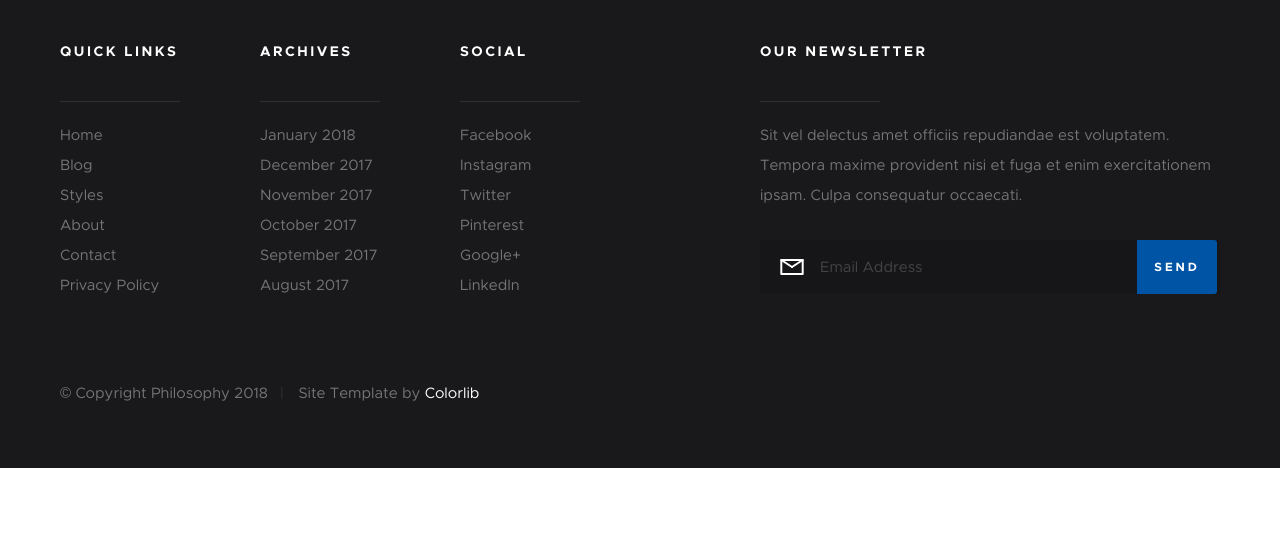
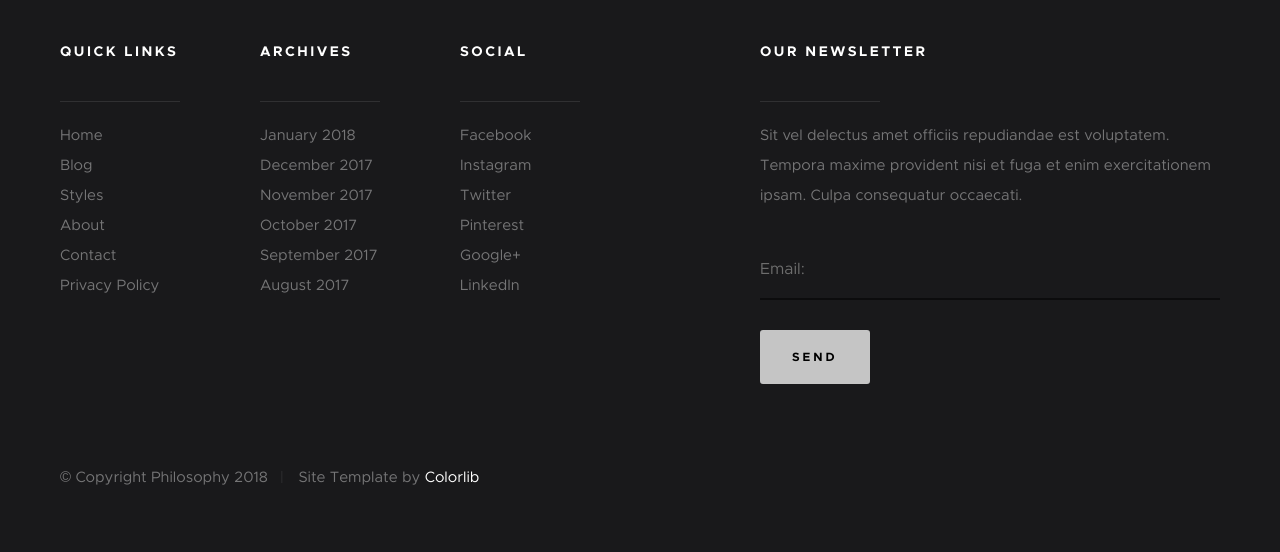
Before and after one commit to Edbeer/Blog_v2.0, a Django app: page / in a window 1280 px wide. Shown: the part 1813-2365 px from the top of the page. Before the commit the page ends 2281 px from the top, so only its background shows below. Run offline with Django 3.2, Linux system fonts and the light colour scheme; data that the repository does not hold is empty; some libraries are stand-ins or nearby versions.

Commit message:
complete contactform

```diff
--- a/contact/forms.py
+++ b/contact/forms.py
@@ -6,7 +6,10 @@ class ContactForm(forms.ModelForm):
 
     class Meta:
         model = Contact
-        fields = ('email',)
+        fields = ['email',]
         widgets = {
-            'email': forms.EmailInput(attrs={'class': 'full-width'})
+            'email': forms.EmailInput(attrs={'class': 'full-width', 'placeholder': 'Email: '})
         }
+        labels = {
+            'email': '',
+        }
--- /dev/null
+++ b/contact/templates/contact/contact.html
@@ -0,0 +1,15 @@
+<h4>Our Newsletter</h4>
+
+<p>Sit vel delectus amet officiis repudiandae est voluptatem. Tempora maxime provident nisi et fuga et enim exercitationem ipsam. Culpa consequatur occaecati.</p>
+
+<div class="subscribe-form">
+    <form class="group" method="post" action="{% url 'contact' %}">
+
+        {% csrf_token %}
+        {{ contact_form }}
+
+        <input class="form-control" type="submit" name="subscribe" value="Send">
+
+
+    </form>
+</div>
--- /dev/null
+++ b/contact/templatetags/contacts.py
@@ -0,0 +1,9 @@
+from django import template
+from contact.forms import ContactForm
+
+register = template.Library()
+
+
+@register.inclusion_tag('contact/contact.html')
+def contact_form():
+    return {'contact_form': ContactForm()}
--- /dev/null
+++ b/contact/urls.py
@@ -0,0 +1,6 @@
+from django.urls import path
+from .views import ContactView
+
+urlpatterns = [
+    path('', ContactView.as_view(), name='contact')
+]
--- a/myblog/settings.py
+++ b/myblog/settings.py
@@ -41,6 +41,7 @@ INSTALLED_APPS = [
     'debug_toolbar',
     'ckeditor',
     'authorization.apps.AuthorizationConfig',
+    'contact.apps.ContactConfig',
 ]
 
 MIDDLEWARE = [
--- a/myblog/urls.py
+++ b/myblog/urls.py
@@ -24,7 +24,8 @@ urlpatterns = [
     path('ckeditor/', include('ckeditor_uploader.urls')),
     path('admin/', admin.site.urls),
     path('', include('blog.urls')),
-    path('authorization/', include('authorization.urls'))
+    path('authorization/', include('authorization.urls')),
+    path('contact/', include('contact.urls')),
 ]
 
 if settings.DEBUG:
--- a/templates/base.html
+++ b/templates/base.html
@@ -203,95 +203,7 @@
 
     <!-- s-footer
     ================================================== -->
-    <footer class="s-footer">
-
-        <div class="s-footer__main">
-            <div class="row">
-
-                <div class="col-two md-four mob-full s-footer__sitelinks">
-
-                    <h4>Quick Links</h4>
-
-                    <ul class="s-footer__linklist">
-                        <li><a href="#0">Home</a></li>
-                        <li><a href="#0">Blog</a></li>
-                        <li><a href="#0">Styles</a></li>
-                        <li><a href="#0">About</a></li>
-                        <li><a href="#0">Contact</a></li>
-                        <li><a href="#0">Privacy Policy</a></li>
-                    </ul>
-
-                </div> <!-- end s-footer__sitelinks -->
-
-                <div class="col-two md-four mob-full s-footer__archives">
-
-                    <h4>Archives</h4>
-
-                    <ul class="s-footer__linklist">
-                        <li><a href="#0">January 2018</a></li>
-                        <li><a href="#0">December 2017</a></li>
-                        <li><a href="#0">November 2017</a></li>
-                        <li><a href="#0">October 2017</a></li>
-                        <li><a href="#0">September 2017</a></li>
-                        <li><a href="#0">August 2017</a></li>
-                    </ul>
-
-                </div> <!-- end s-footer__archives -->
-
-                <div class="col-two md-four mob-full s-footer__social">
-
-                    <h4>Social</h4>
-
-                    <ul class="s-footer__linklist">
-                        <li><a href="#0">Facebook</a></li>
-                        <li><a href="#0">Instagram</a></li>
-                        <li><a href="#0">Twitter</a></li>
-                        <li><a href="#0">Pinterest</a></li>
-                        <li><a href="#0">Google+</a></li>
-                        <li><a href="#0">LinkedIn</a></li>
-                    </ul>
-
-                </div> <!-- end s-footer__social -->
-
-                <div class="col-five md-full end s-footer__subscribe">
-
-                    <h4>Our Newsletter</h4>
-
-                    <p>Sit vel delectus amet officiis repudiandae est voluptatem. Tempora maxime provident nisi et fuga et enim exercitationem ipsam. Culpa consequatur occaecati.</p>
-
-                    <div class="subscribe-form">
-                        <form id="mc-form" class="group" novalidate="true">
-
-                            <input type="email" value="" name="EMAIL" class="email" id="mc-email" placeholder="Email Address" required="">
-
-                            <input type="submit" name="subscribe" value="Send">
-
-                            <label for="mc-email" class="subscribe-message"></label>
-
-                        </form>
-                    </div>
-
-                </div> <!-- end s-footer__subscribe -->
-
-            </div>
-        </div> <!-- end s-footer__main -->
-
-        <div class="s-footer__bottom">
-            <div class="row">
-                <div class="col-full">
-                    <div class="s-footer__copyright">
-                        <span>© Copyright Philosophy 2018</span>
-                        <span>Site Template by <a href="https://colorlib.com/">Colorlib</a></span>
-                    </div>
-
-                    <div class="go-top">
-                        <a class="smoothscroll" title="Back to Top" href="#top"></a>
-                    </div>
-                </div>
-            </div>
-        </div> <!-- end s-footer__bottom -->
-
-    </footer> <!-- end s-footer -->
+    {% include 'inc/_footer.html' %}
 
 
     <!-- preloader
```
Also changed, not shown: contact/views.py (+9 -2 lines), templates/inc/_footer.html (added, +76 -0 lines), contact/migrations/0001_initial.py (added), contact/templatetags/__init__.py (added).
